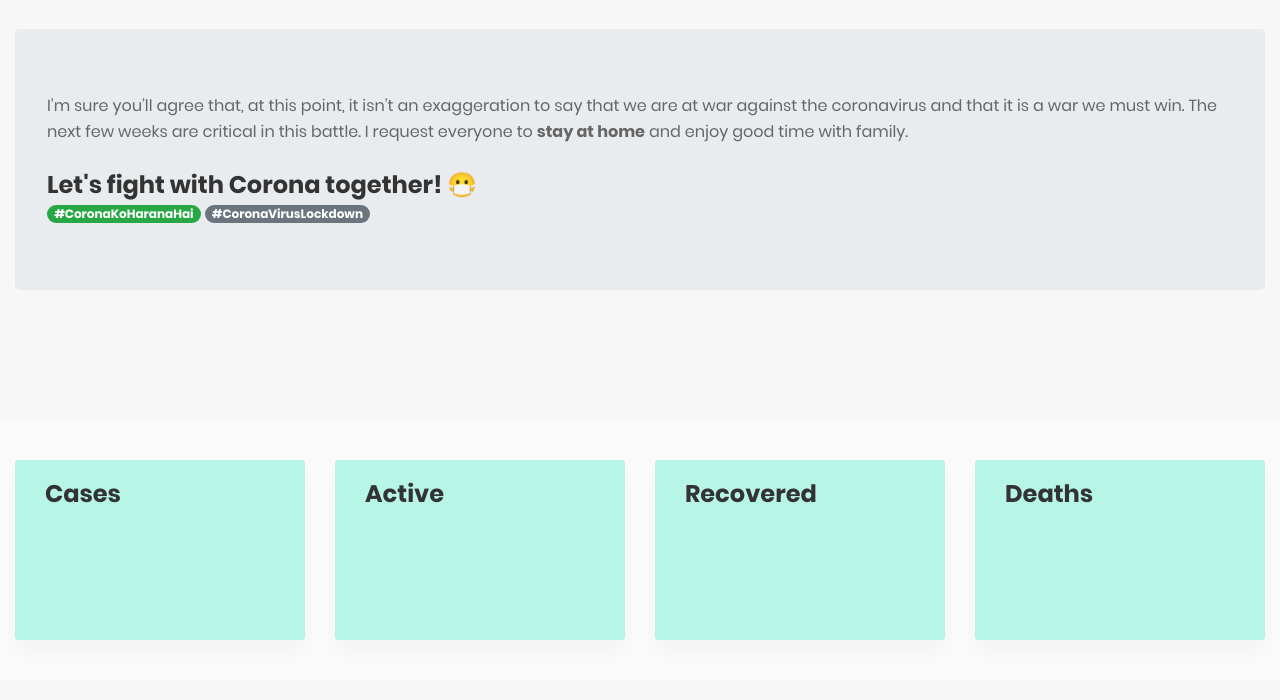
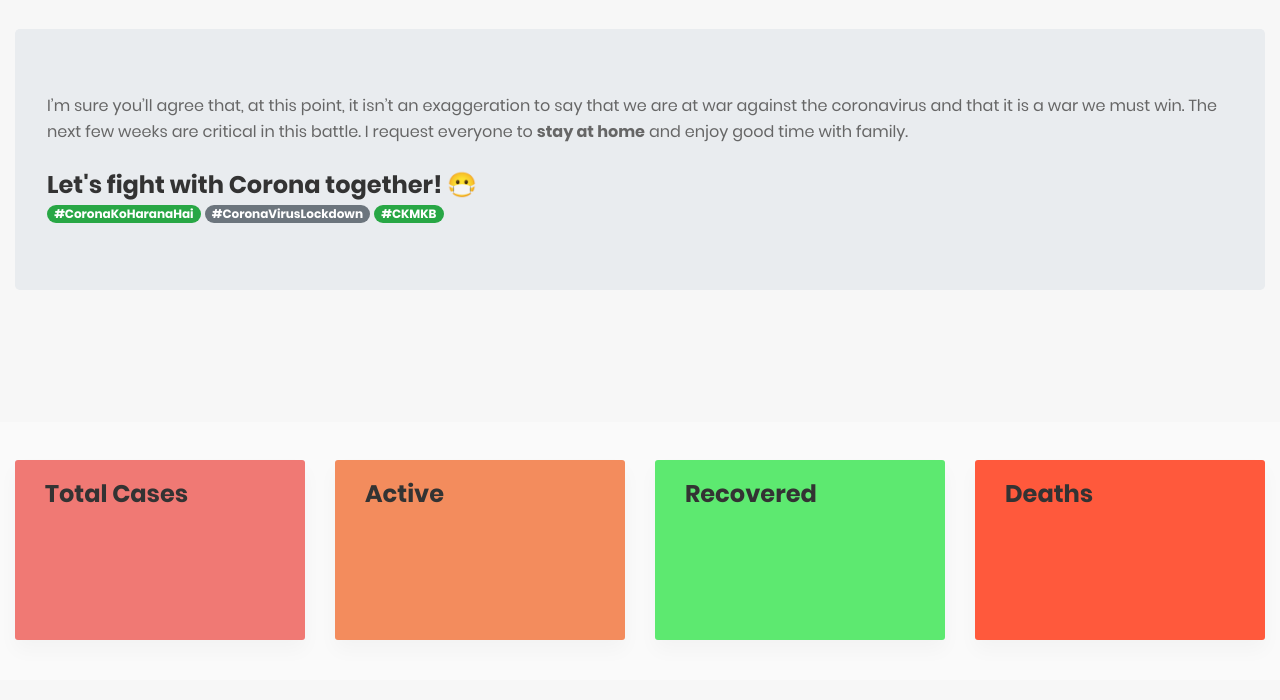
Before and after one commit to Ashishh-07/COVID_PORTAL, a plain HTML site: page index.html in a window 1280 px wide. Shown: the part 95-795 px from the top of the page. Drawn offline with nearby package versions, Linux system fonts and the light colour scheme; no server answers.

Commit message:
Update index.html

```diff
--- a/index.html
+++ b/index.html
@@ -159,6 +159,7 @@
                         <h3><strong>Let's fight with Corona together! 😷</strong></h3>
                         <span class="badge badge-pill badge-success">#CoronaKoHaranaHai</span>
                         <span class="badge badge-pill badge-secondary">#CoronaVirusLockdown</span>
+                        <span class="badge badge-pill badge-success">#CKMKB</span>
                     </div>
                 </div>
             </section>
@@ -170,8 +171,8 @@
                 <div class="container" style="background-color: #fafafa">
                     <div class="row">
                         <div class="col-md-6 col-lg-3" style="margin-top: 3%;">
-                            <div class="statistic__item statistic__item--green" style="background-color: #b7f6e7;">
-                                <h3>Cases</h3>
+                            <div class="statistic__item statistic__item--green" style="background-color: #f07974;">
+                                <h3>Total Cases</h3>
                                 <br>
                                 <h4 id="cases">
 
@@ -179,7 +180,7 @@
                             </div>
                         </div>
                         <div class="col-md-6 col-lg-3" style="margin-top: 3%;">
-                            <div class="statistic__item statistic__item--orange"style="background-color: #b7f6e7;">
+                            <div class="statistic__item statistic__item--orange" style="background-color: #f38c5d;">
                                 <h3>Active</h3>
                                 <br>
                                 <h4 id="active">
@@ -188,7 +189,7 @@
                             </div>
                         </div>
                         <div class="col-md-6 col-lg-3" style="margin-top: 3%;">
-                            <div class="statistic__item statistic__item--blue"style="background-color: #b7f6e7;">
+                            <div class="statistic__item statistic__item--blue" style="background-color: #5de970;">
                                 <h3>Recovered</h3>
                                 <br>
                                 <h4 id="recover">
@@ -197,7 +198,7 @@
                             </div>
                         </div>
                         <div class="col-md-6 col-lg-3" style="margin-top: 3%;">
-                            <div class="statistic__item statistic__item--red"style="background-color: #b7f6e7;">
+                            <div class="statistic__item statistic__item--red" style="background-color: #ff593c;">
                                 <h3>Deaths</h3>
                                 <br>
                                 <h4 id="deaths">
```
